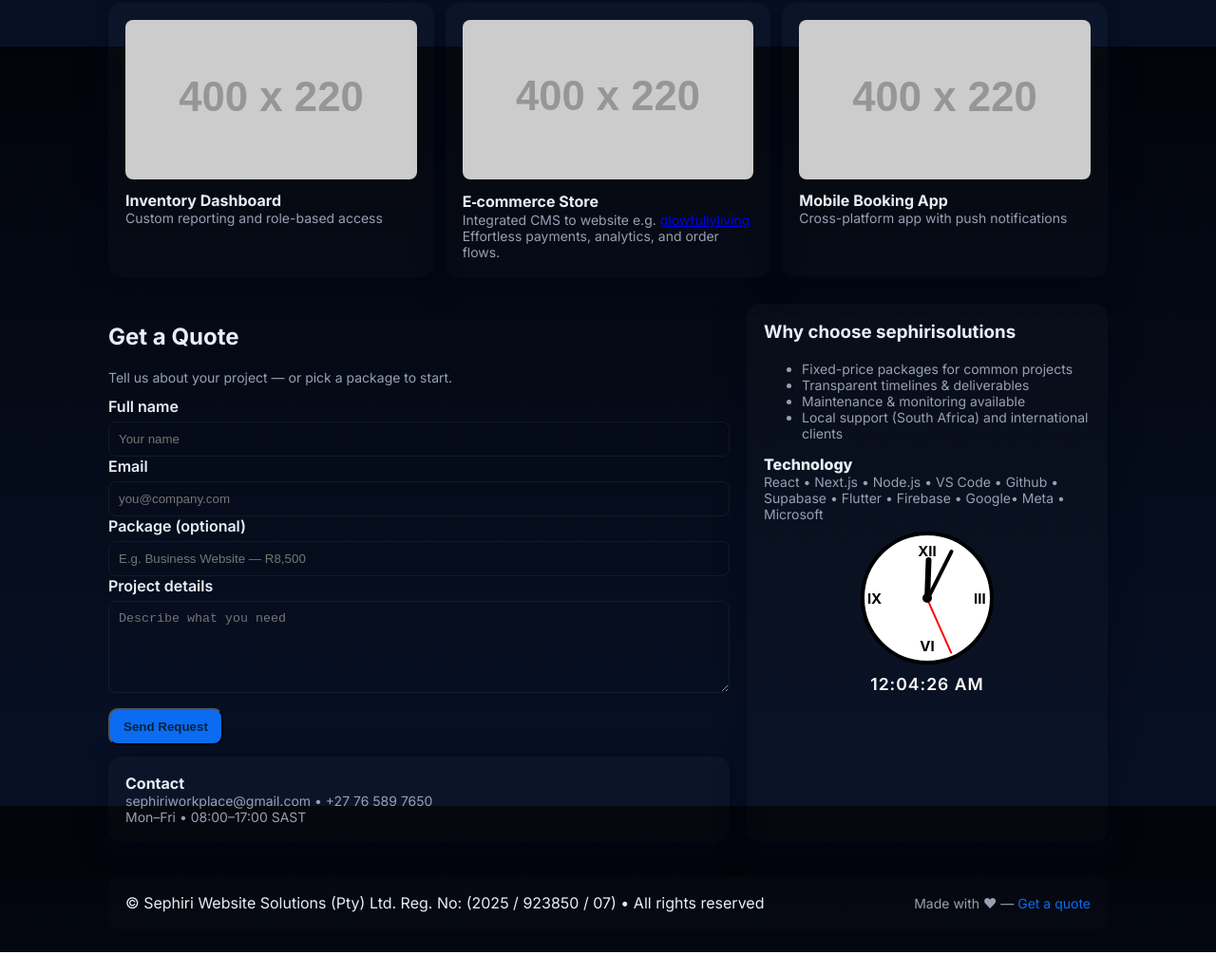
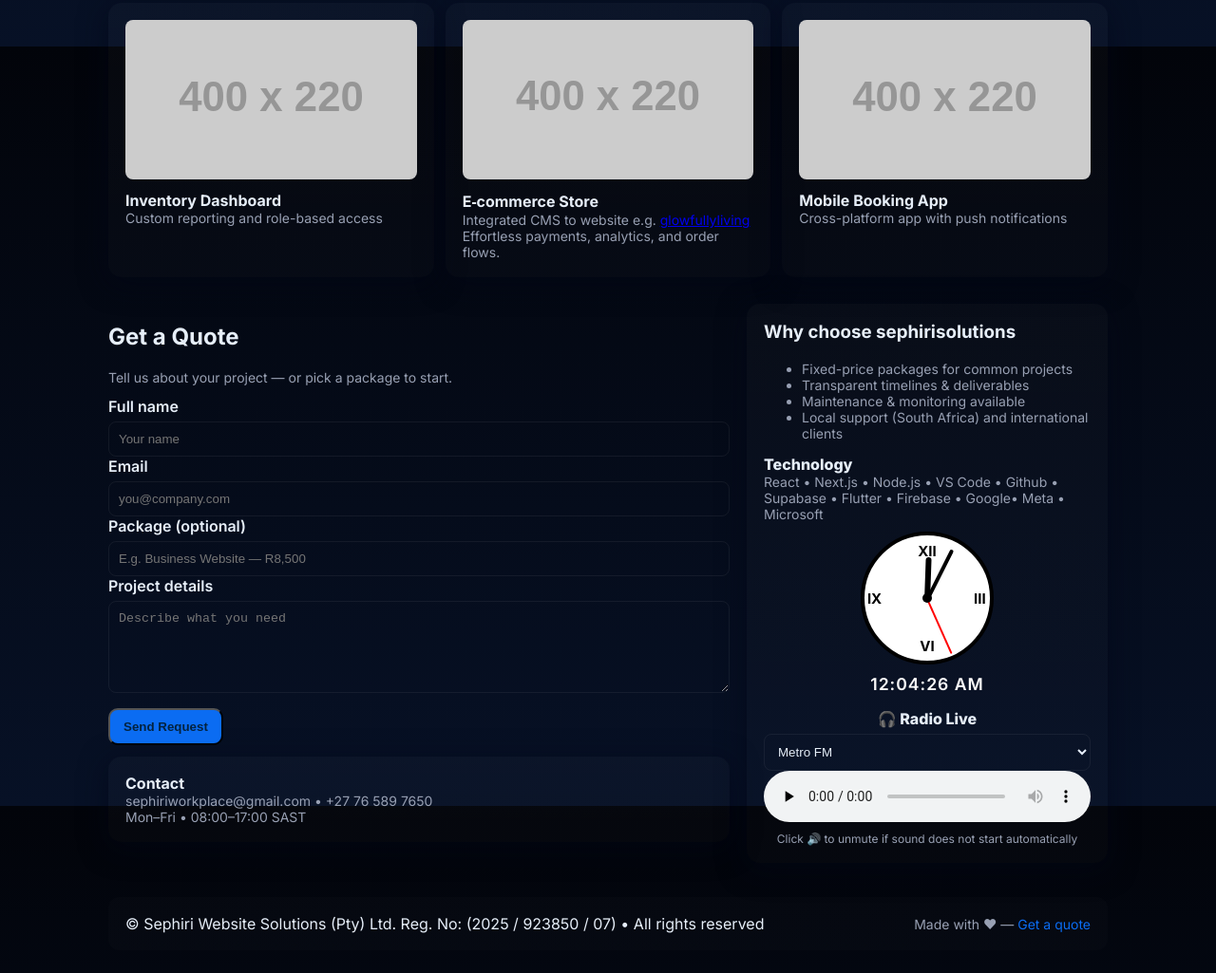
Before and after one commit to sephirimankge-lgtm/sephirisolutions, a plain HTML site: page index.html in a window 1280 px wide. Shown: the part 1551-2576 px from the top of the page at 95% size. Before the commit the page ends 2554 px from the top, so only its background shows below. Drawn offline with nearby package versions, Linux system fonts and the light colour scheme; placeholder pictures from the web are drawn by us.

Commit message:
Add files via upload

```diff
--- a/index.html
+++ b/index.html
@@ -248,6 +248,27 @@
         display: block;
       }
     }
+
+    .radio-player {
+      margin-top: 16px;
+      text-align: center;
+    }
+
+    .radio-title {
+      font-weight: 800;
+      margin-bottom: 6px;
+    }
+
+    .radio-player audio {
+      width: 100%;
+      border-radius: 10px;
+    }
+
+    .radio-note {
+      font-size: 12px;
+      margin-top: 6px;
+    }
+
 
 
 
@@ -518,6 +539,35 @@
           <div class="center-dot"></div>
         </div>
         <div id="digitalClock" class="digital-clock"></div>
+
+       <!-- SA Radio Player -->
+<div class="radio-player">
+  <div class="radio-title">🎧 Radio Live</div>
+
+<select id="radioSelect" onchange="changeStation(this.value)">
+    <option value="https://cors.isomorphic-git.org/https://tunein.streamguys1.com/metrofm">
+    Metro FM
+    </option>
+
+
+  </select>
+
+
+
+ <audio controls preload="none">
+  <source src="https://playerservices.streamtheworld.com/api/livestream-redirect/METROFMAAC.aac?dist=" type="audio/aac">
+  Your browser does not support the audio element.
+</audio>
+
+
+  <div class="radio-note muted">
+    Click 🔊 to unmute if sound does not start automatically
+  </div>
+</div>
+
+
+
+
       </aside>
     </section>
 
@@ -739,6 +789,27 @@ setInterval(updateClocks, 1000);
     });
   });
 
+    function changeStation(url) {
+    if (!url) return;
+
+    const radio = document.getElementById('saRadio');
+    const source = document.getElementById('radioSource');
+
+    // Fully reset
+    radio.pause();
+    source.src = "";
+    radio.load();
+
+    // Assign new stream
+    source.src = url;
+    radio.load();
+
+    // Must be user-triggered (select change = OK)
+    radio.play().catch(err => {
+      console.warn("Playback blocked:", err);
+    });
+  }
+
 
   </script>
 </body>
```
